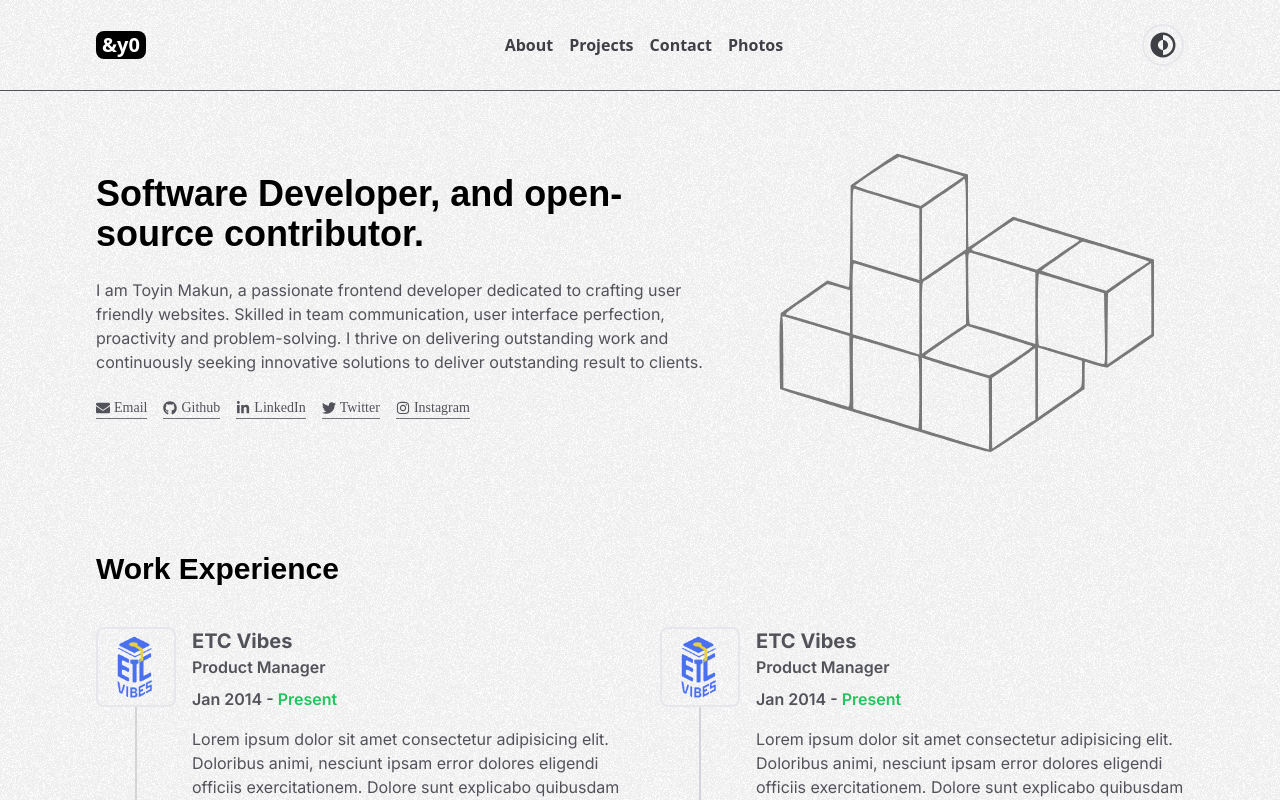
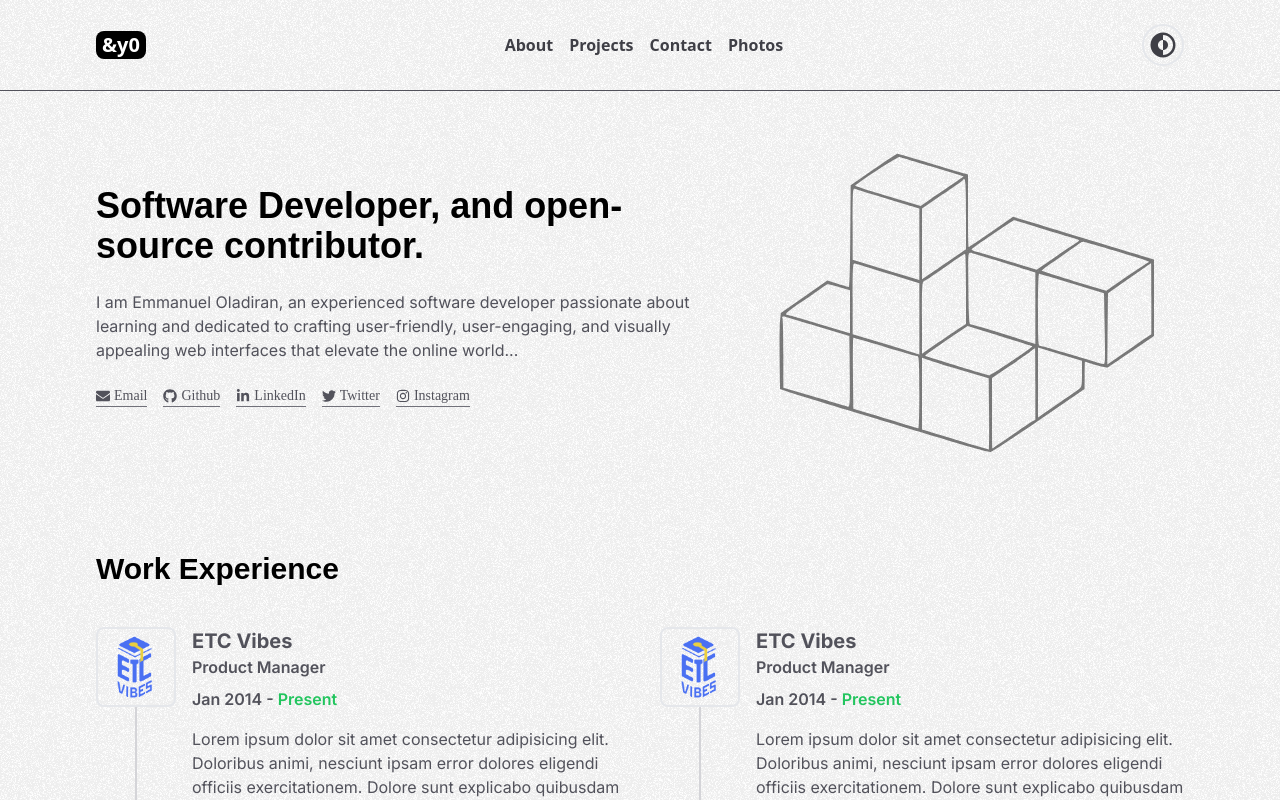
Before and after one commit to theheemmanuel/heemmanuel, a React (Vite) app: page / in a window 1280 px wide. Shown: the top 800 px of the page. Built offline with nearby package versions, Linux system fonts and the light colour scheme; a web font is replaced by a local one.

Commit message:
Error page

```diff
--- a/src/App.jsx
+++ b/src/App.jsx
@@ -23,7 +23,7 @@ function App() {
         className="dark:bg-zinc-800 dark:text-white text-zinc-700"
       >
         <div>
-          <div className="font-mono flex items-center justify-between max-wid lg:px-24 p-6">
+          <div className="relative font-mono flex items-center justify-between max-wid lg:px-24 p-6">
             <NavLink to="/">
               <div className="font-bold rounded-lg text-xl dark:bg-white bg-black dark:text-black text-white px-[6px]">
                 &y0
@@ -86,8 +86,8 @@ function App() {
               <ul
                 className={
                   showmenu
-                    ? "transition-all ease-in duration-400 md:hidden font-bold fixed top-0 right-0 h-[100vh] w-[100%] mt-[80px] bg-white dark:bg-black flex flex-col gap-6 p-6 z-10"
-                    : "right-[-100%] fixed transition-all ease-in duration-100"
+                    ? "md:hidden font-bold absolute top-0 right-0 rounded-xl w-[40%] mt-[80px] bg-white dark:bg-black flex flex-col gap-6 p-6 z-10"
+                    : "right-[-1000px] fixed"
                 }
               >
                 <NavLink onClick={() => setshowmenu(!showmenu)} to="about">
--- a/src/Pages/Errorpage.jsx
+++ b/src/Pages/Errorpage.jsx
@@ -5,7 +5,7 @@ const Errorpage = () => {
   return (
     <div>
       <div>
-        <i>Page not found</i>
+        <i>Ops, there is an error</i>
         <p>{error.statusText || error.message}</p>{" "}
       </div>
     </div>
--- a/src/Pages/Hero.jsx
+++ b/src/Pages/Hero.jsx
@@ -16,27 +16,41 @@ const Hero = () => {
             Software Developer, and open-source contributor.
           </h1>
           <p className="text-[16px] font-inter py-6">
-            I am Toyin Makun, a passionate frontend developer dedicated to
-            crafting user friendly websites. Skilled in team communication, user
-            interface perfection, proactivity and problem-solving. I thrive on
-            delivering outstanding work and continuously seeking innovative
-            solutions to deliver outstanding result to clients.
+            I am Emmanuel Oladiran, an experienced software developer passionate
+            about learning and dedicated to crafting user-friendly,
+            user-engaging, and visually appealing web interfaces that elevate
+            the online world...
           </p>
           <div className="font-[poppins] flex gap-4 flex-wrap text-sm">
             {" "}
-            <a className="flex items-center border-zinc-500 gap-1 border-b" href="">
+            <a
+              className="flex items-center border-zinc-500 gap-1 border-b"
+              href=""
+            >
               <FaEnvelope /> <p>Email</p>
             </a>
-            <a className="flex items-center border-zinc-500 gap-1 border-b" href="">
+            <a
+              className="flex items-center border-zinc-500 gap-1 border-b"
+              href=""
+            >
               <FaGithub /> <p>Github</p>
             </a>
-            <a className="flex items-center border-zinc-500 gap-1 border-b" href="">
+            <a
+              className="flex items-center border-zinc-500 gap-1 border-b"
+              href=""
+            >
               <FaLinkedinIn /> <p>LinkedIn</p>
             </a>
-            <a className="flex items-center border-zinc-500 gap-1 border-b" href="">
+            <a
+              className="flex items-center border-zinc-500 gap-1 border-b"
+              href=""
+            >
               <FaTwitter /> <p>Twitter</p>
             </a>
-            <a className="flex items-center border-zinc-500 gap-1 border-b" href="">
+            <a
+              className="flex items-center border-zinc-500 gap-1 border-b"
+              href=""
+            >
               <FaInstagram /> <p>Instagram</p>
             </a>
           </div>
--- a/src/Pages/Photos.jsx
+++ b/src/Pages/Photos.jsx
@@ -1,5 +1,15 @@
 const Photos = () => {
-  return <div></div>;
+  const options = {
+    month: "long",
+    day: "2-digit",
+    year: "numeric",
+  };
+  const date = new Date().toLocaleDateString("en-us", options);
+  return (
+    <div>
+      <div>{date}</div>
+    </div>
+  );
 };
 
 export default Photos;
```
